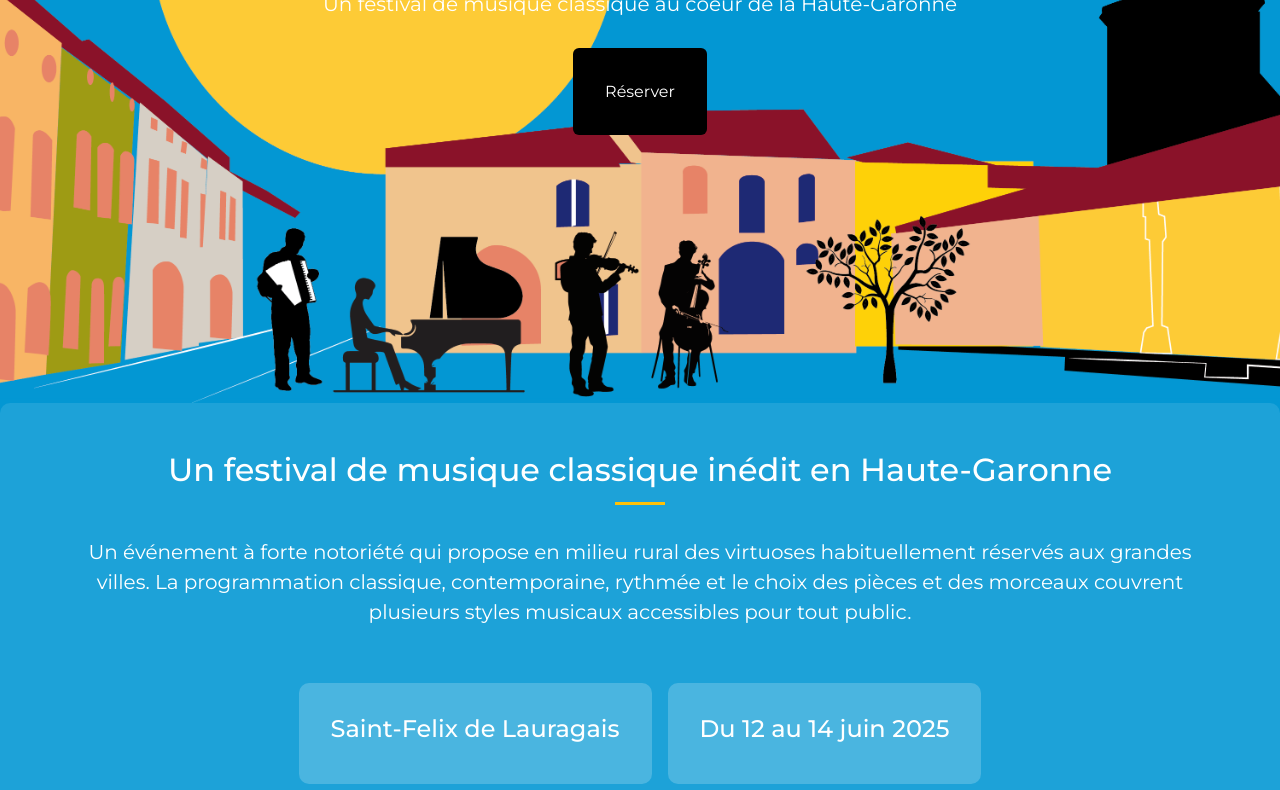
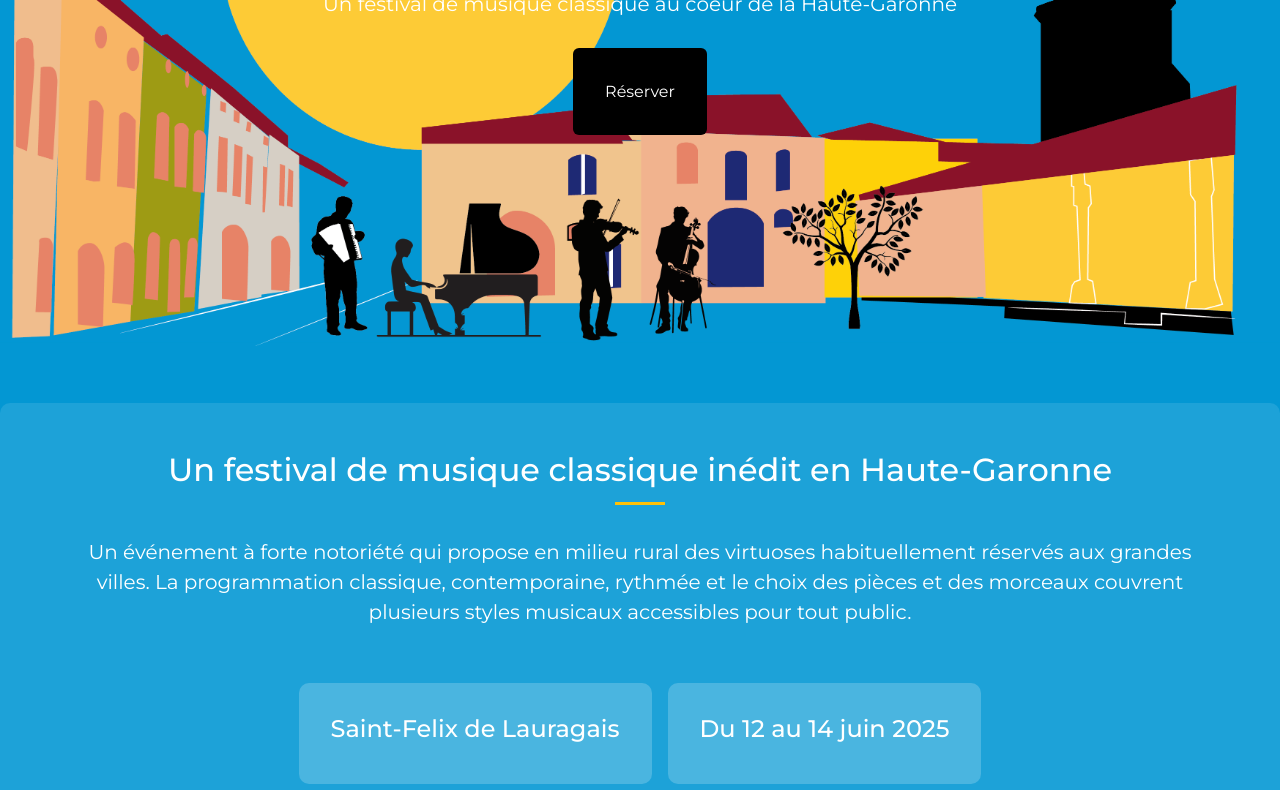
Before and after one commit to Numazer/ProjetConcerts, a website: page index.html in a window 1280 px wide. Shown: the part 397-1187 px from the top of the page. Drawn offline with nearby package versions, Linux system fonts and the light colour scheme.

Commit message:
csdvgqsr

```diff
--- a/index.html
+++ b/index.html
@@ -46,7 +46,7 @@
 
     <!-- Hero Section -->
     <header id="accueil" class="position-relative" style="height: 100vh;">
-        <img src="./images/Hero_header_Musiques_hall_St_Felix.png" class="img-fluid w-100 h-100 object-fit-cover" alt="Music Hall Saint-Felix background">
+        <img src="./images/Hero_header_Musiques_hall_St_Felix.png" class="img-fluid w-100 h-100 object-fit-contain" alt="Music Hall Saint-Felix background">
         <div class="position-absolute top-0 start-0 w-100 h-100 d-flex align-items-center justify-content-center text-center text-white">
             <div>
                 <h1 class="display-4">Musique<span style="color: red;">(s)</span></h1>
```
